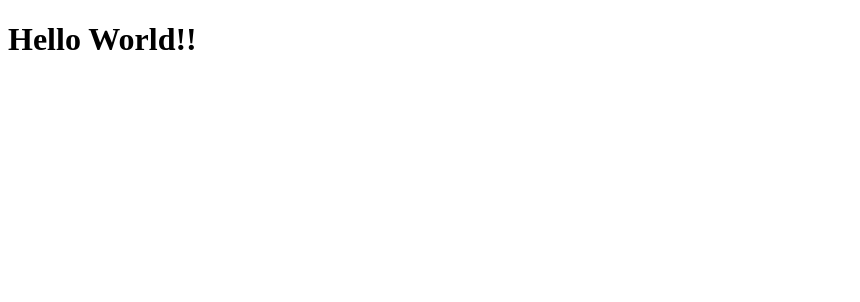
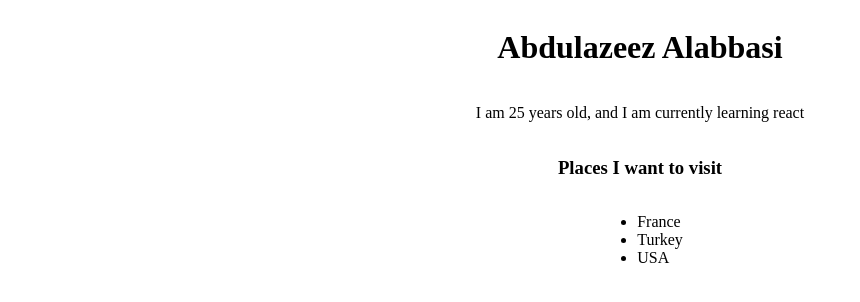
Before and after one commit to Re-Coded-react-bootcamp/react_myinfo_js, a React (Create React App) app: page / in a window 1280 px wide. Shown: the top 302 px of the page, without its empty margins (0-860 px from the left). Built offline with nearby package versions, Linux system fonts and the light colour scheme.

Commit message:
assignment solution

```diff
--- a/src/App.js
+++ b/src/App.js
@@ -1,10 +1,10 @@
 import React from 'react';
+import MyInfo from './components/MyInfo/MyInfo';
+import './index.css'
 
 function App() {
   return (
-    <div>
-      <h1>Hello World!!</h1>
-    </div>
+<MyInfo/>
   );
 }
 
--- /dev/null
+++ b/src/components/MyInfo/MyInfo.jsx
@@ -0,0 +1,16 @@
+import React from 'react'
+
+export default function MyInfo() {
+    return (
+        <div className="structure">
+            <h1>Abdulazeez Alabbasi</h1>
+            <p>I am 25 years old, and I am currently learning react</p>
+            <h3>Places I want to visit</h3>
+            <ul>
+                <li>France</li>
+                <li>Turkey</li>
+                <li>USA</li>
+            </ul>
+        </div>
+    )
+}
--- a/src/index.css
+++ b/src/index.css
@@ -1,13 +1,6 @@
-body {
-  margin: 0;
-  font-family: -apple-system, BlinkMacSystemFont, 'Segoe UI', 'Roboto', 'Oxygen',
-    'Ubuntu', 'Cantarell', 'Fira Sans', 'Droid Sans', 'Helvetica Neue',
-    sans-serif;
-  -webkit-font-smoothing: antialiased;
-  -moz-osx-font-smoothing: grayscale;
+.structure{
+  display: flex;
+  flex-direction: column;
+  align-items: center;
+  justify-content: center;
 }
-
-code {
-  font-family: source-code-pro, Menlo, Monaco, Consolas, 'Courier New',
-    monospace;
-}
```
